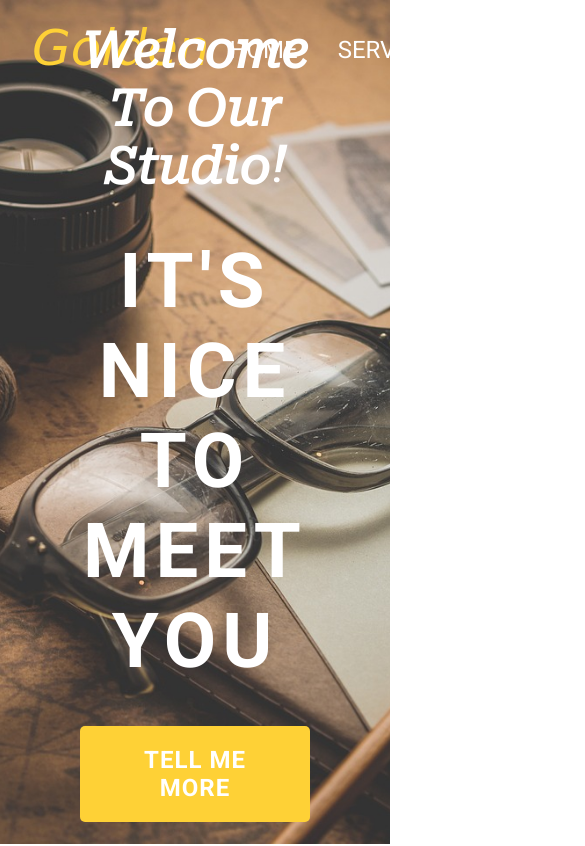
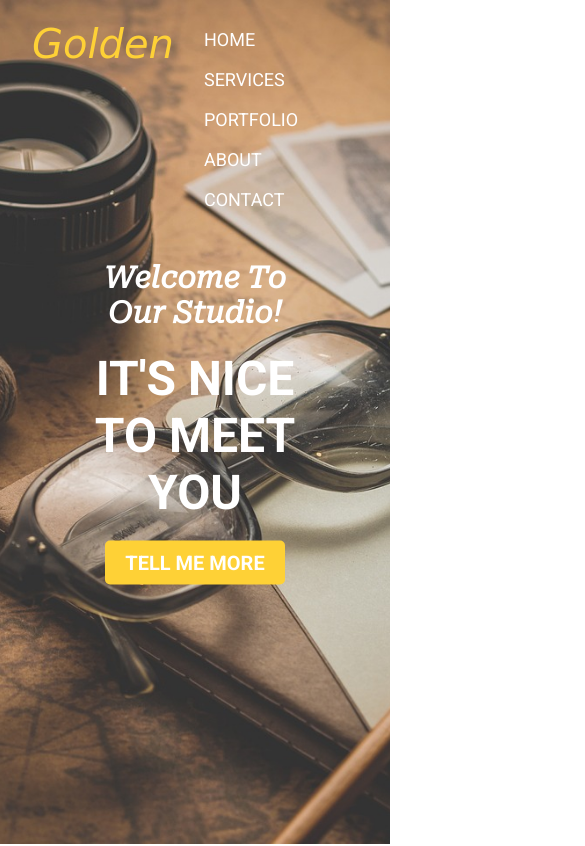
Before and after one commit to peterweglo/Simple_landing_page, a website: page index.html in a window 390 px wide. Shown: the top 846 px of the page, 585 px wide, since content can reach past the window. Drawn offline with Linux system fonts and the light colour scheme; a web font is replaced by a local one.

Commit message:
Repair some bugs with sass compilator

```diff
--- a/index.html
+++ b/index.html
@@ -15,7 +15,7 @@
       crossorigin="anonymous"
     ></script>
     <link rel="stylesheet" href="vendor/bootstrap/bootstrap-grid.css" />
-    <link rel="stylesheet" href="sass/style.css" />
+    <link rel="stylesheet" href="css/style.css" />
   </head>
   <body>
     <header class="splash">
--- a/package.json
+++ b/package.json
@@ -10,7 +10,7 @@
     "init:gitignore": "curl https://raw.githubusercontent.com/github/gitignore/master/Node.gitignore -o .gitignore",
     "test": "npm run test:html",
     "test:html": "html-validate *.html",
-    "build": "npm-run-all build:* test",
+    "build": "npm-run-all build:*",
     "build:sass": "sass --style=compressed --no-source-map sass:css",
     "build:autoprefixer": "postcss css/*.css --use autoprefixer -d css",
     "build-dev": "npm-run-all build-dev:sass build:autoprefixer",
--- a/sass/style.scss
+++ b/sass/style.scss
@@ -31,6 +31,7 @@ body {
 .splash nav ul {
   display: flex;
   list-style-type: none;
+  flex-wrap: wrap;
 }
 
 .splash nav a {
@@ -235,3 +236,60 @@ footer p {
   left: 0;
   transform: translateY(-50%);
 }
+
+@media (max-width: 991px) {
+  .splash nav a {
+    padding: 0 15px;
+    font-size: 20px;
+    line-height: 50px;
+  }
+
+  .logo {
+    font-size: 40px;
+    line-height: 50px;
+    font-style: italic;
+  }
+
+  .welcome h3 {
+    font-size: 40px;
+    padding-bottom: 30px;
+  }
+  .welcome h1 {
+    font-size: 56px;
+    letter-spacing: 4px;
+    padding-bottom: 30px;
+  }
+}
+
+@media (max-width: 767px) {
+  .splash nav a {
+    padding: 0 10px;
+    font-size: 18px;
+    line-height: 40px;
+  }
+
+  .logo {
+    font-size: 40px;
+    line-height: 1.2;
+    font-style: italic;
+    padding-right: 20px;
+  }
+
+  .welcome h3 {
+    font-size: 30px;
+    padding-bottom: 20px;
+  }
+  .welcome h1 {
+    font-size: 48px;
+    letter-spacing: normal;
+    padding-bottom: 20px;
+  }
+
+  .welcome button {
+    padding: 10px 20px;
+    border-radius: 5px;
+    font-size: 20px;
+    letter-spacing: normal;
+    text-transform: uppercase;
+  }
+}
```
Also changed, not shown: css/style.css, css/style.min.css, sass/style.css (deleted), sass/style.min.css (deleted), 2 other files.
